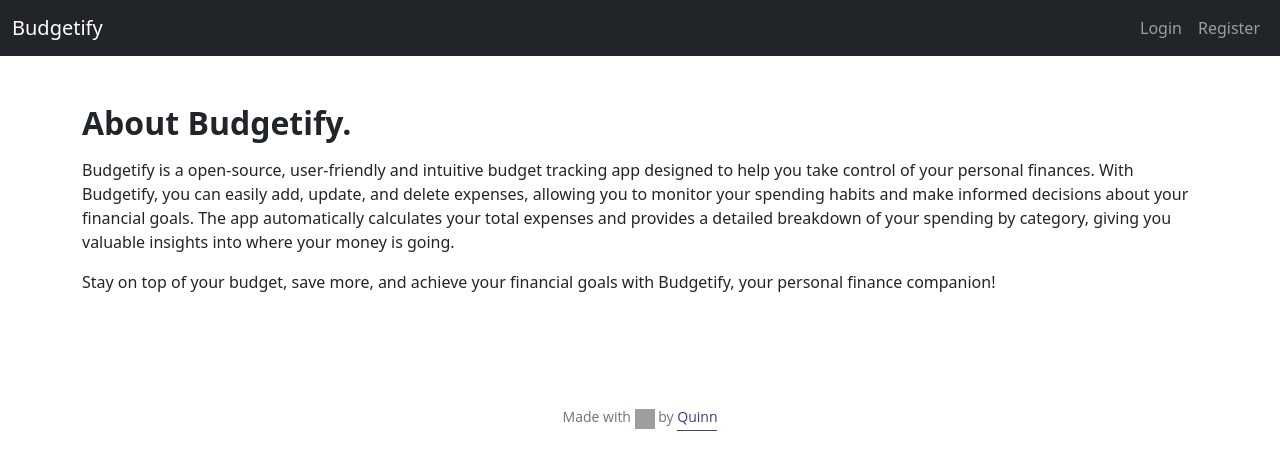
After one commit to wanyingng/Budgetify, a Flask app: page /about in a window 1280 px wide. The commit adds this page. Shown: the top 470 px of the page. Run offline with Flask 3, Linux system fonts and the light colour scheme; some libraries are stand-ins or nearby versions; grey boxes are pictures that could not be loaded.

Commit message:
feat(budgetify): add about page

```diff
--- a/app.py
+++ b/app.py
@@ -203,6 +203,12 @@ def index():
     return render_template('index.html', expenses=expenses, total=total, t_food=t_food, t_entertainment=t_entertainment, t_business=t_business, t_other=t_other)
 
 
+@app.route('/about')
+def about():
+    """Display information about the app"""
+    return render_template('about.html')
+
+
 @app.route('/addexpense', methods=['GET', 'POST'])
 @login_required
 def addexpense():
--- /dev/null
+++ b/templates/about.html
@@ -0,0 +1,19 @@
+{% extends "layout.html" %}
+
+{% block title %}
+Budgetify
+{% endblock %}
+
+{% block main %}
+<main class="container py-5">
+    <h2 class="mb-3">About Budgetify.</h2>
+    <p>Budgetify is a open-source, user-friendly and intuitive budget tracking app designed to help you take control of your
+        personal finances. With Budgetify, you can easily add, update, and delete expenses, allowing you to monitor
+        your spending habits and make informed decisions about your financial goals. The app automatically calculates
+        your total expenses and provides a detailed breakdown of your spending by category, giving you valuable
+        insights into where your money is going.
+    </p>
+    <p>Stay on top of your budget, save more, and achieve your
+        financial goals with Budgetify, your personal finance companion!</p>
+</main>
+{% endblock %}
--- a/templates/layout.html
+++ b/templates/layout.html
@@ -24,7 +24,7 @@
 <body>
     <nav class="navbar navbar-expand-lg navbar-dark bg-dark">
         <div class="container-fluid">
-            <a class="navbar-brand" href="/">Budgetify</a>
+            <a class="navbar-brand" href="/about">Budgetify</a>
             <button class="navbar-toggler" type="button" data-bs-toggle="collapse" data-bs-target="#navbarNav"
                 aria-controls="navbarNav" aria-expanded="false" aria-label="Toggle navigation">
                 <span class="navbar-toggler-icon"></span>
```
